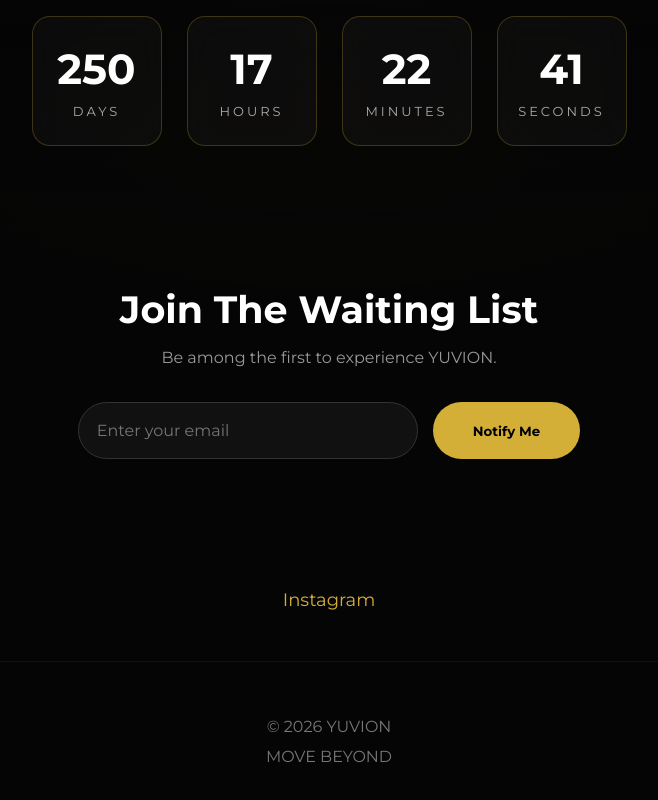
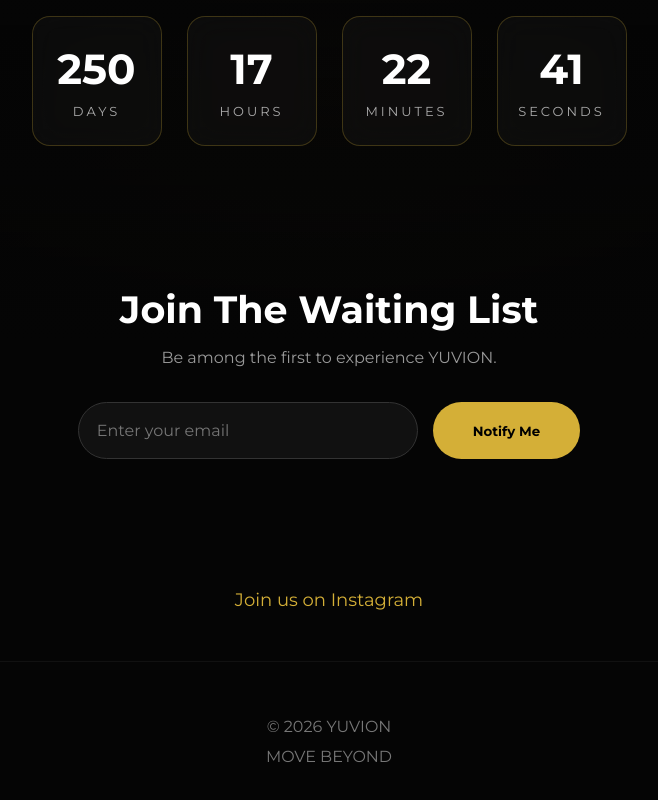
Before and after one commit to yuvion25-cmd/yuvion-website, a plain HTML site: page index.html in a window 1280 px wide. Shown: the part 457-1257 px from the top of the page, without its empty margins (311-969 px from the left). Drawn offline with Linux system fonts and the light colour scheme.

Commit message:
Update index.html

```diff
--- a/index.html
+++ b/index.html
@@ -111,7 +111,7 @@
 
 <section class="social">
 
-    <a href="https://Instagram.com/yuvion.official">Instagram</a>
+    <a href="https://Instagram.com/yuvion.official">Join us on Instagram</a>
 
 </section>
 
```
